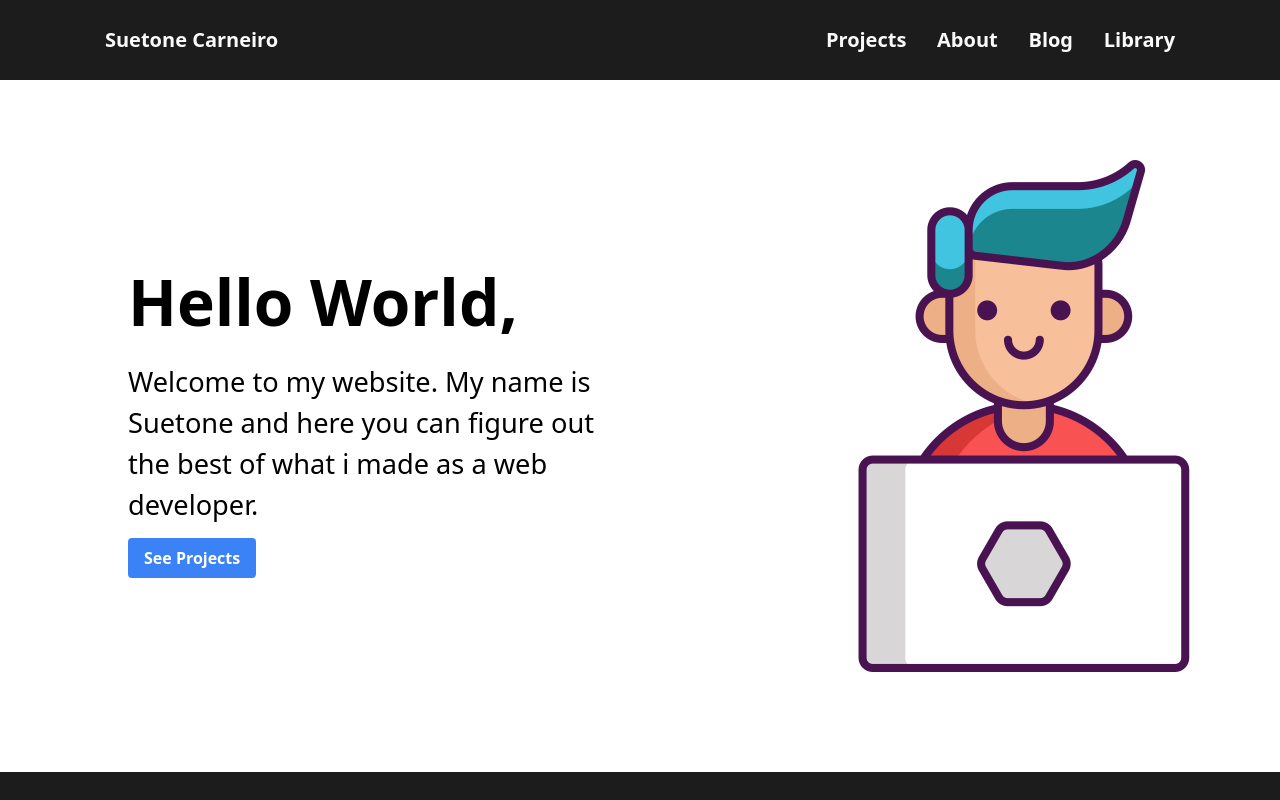
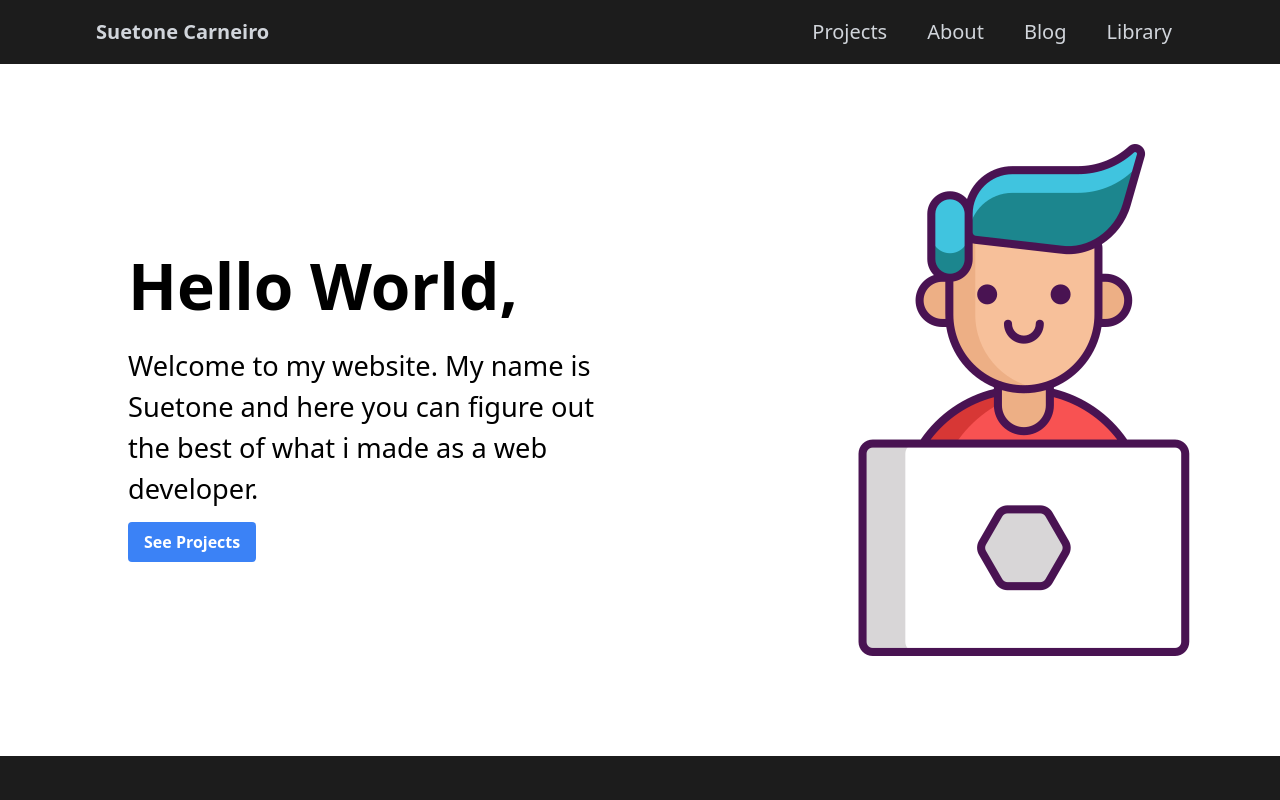
Before and after one commit to SuetoneCarneiro/portfolio-website, a plain HTML site: page index.html in a window 1280 px wide. Shown: the top 800 px of the page. Drawn offline with nearby package versions, Linux system fonts and the light colour scheme.

Commit message:
new responsive nav bar

```diff
--- a/css/styles.css
+++ b/css/styles.css
@@ -1,27 +1,5 @@
 body {
     margin: 0;
-}
-
-header {
-    display: flex;
-    justify-content: space-between;
-    align-items: center;
-    font-size: 1.25em;
-    background-color: #1c1c1c;
-    color: #fafafa;
-    height: 10vh;
-    padding: 0 7vw 0 7vw;
-}
-
-nav>ul {
-    display: flex;
-    justify-content: space-evenly;
-    align-items: center;
-}
-
-nav>ul>li {
-    display: block;
-    margin: 0 1.2vw;
 }
 
 section {
@@ -135,23 +113,3 @@ footer {
         margin-left: 0;
     }
 }
-
-@media screen and (max-width: 600px) {
-    header {
-        flex-direction: column;
-        /*padding-bottom: 100px;*/
-        padding-top: 30px;
-        /*display: none;*/
-    }
-    header li{
-        padding-top: 10px;
-    }
-    header ul{
-        display: none;
-    }
-
-    #welcome-section {
-        margin-top: 0;
-    }
-
-}
--- a/index.html
+++ b/index.html
@@ -10,15 +10,63 @@
 </head>
 <body>
     <header class="bold">
-        <div id="logo">Suetone Carneiro</div>
-        <nav>
-            <ul>
-                <li class="menu-item"><a href="#projects">Projects</a></li>
-                <li class="menu-item"><a href="#">About</a></li>
-                <li class="menu-item"><a href="#blog">Blog</a></li>
-                <li class="menu-item"><a href="#">Library</a></li>
-            </ul>
-        </nav>
+        <!-- nav bar adaptada de https://tailwindui.com/components/application-ui/navigation/navbars-->
+        <nav style="background-color: #1c1c1c;">
+            <div class="mx-auto max-w-7xl px-2 sm:px-6 lg:px-8">
+              <div class="relative flex h-16 items-center justify-between">
+                <div class="absolute inset-y-0 left-0 flex items-center sm:hidden">
+                  <!-- Mobile menu button-->
+                  <button type="button" class="relative inline-flex items-center justify-center rounded-md p-2 text-gray-400 hover:bg-gray-700 hover:text-white focus:outline-none focus:ring-2 focus:ring-inset focus:ring-white sm:hidden" aria-controls="mobile-menu" aria-expanded="false">
+                    <span class="absolute -inset-0.5"></span>
+                    <span class="sr-only">Open main menu</span>
+                    <!--
+                      Icon when menu is closed.
+
+                      Menu open: "hidden", Menu closed: "block"
+                    -->
+                    <svg class="block h-6 w-6" fill="none" viewBox="0 0 24 24" stroke-width="1.5" stroke="currentColor" aria-hidden="true">
+                      <path stroke-linecap="round" stroke-linejoin="round" d="M3.75 6.75h16.5M3.75 12h16.5m-16.5 5.25h16.5" />
+                    </svg>
+                    <!--
+                      Icon when menu is open.
+
+                      Menu open: "block", Menu closed: "hidden"
+                    -->
+                    <svg class="hidden h-6 w-6" fill="none" viewBox="0 0 24 24" stroke-width="1.5" stroke="currentColor" aria-hidden="true">
+                      <path stroke-linecap="round" stroke-linejoin="round" d="M6 18L18 6M6 6l12 12" />
+                    </svg>
+                  </button>
+                </div>
+                <div class="flex flex-shrink-0 items-center ml-16 text-xl">
+                    <h1 class="text-gray-300">Suetone Carneiro</h1>
+                </div>
+                <div class="flex flex-1 items-center justify-center sm:items-stretch sm:justify-end pr-16">
+                  <div class="hidden sm:ml-6 sm:block">
+                    <div class="flex space-x-4">
+                      <!-- Current: "bg-gray-900 text-white", Default: "text-gray-300 hover:bg-gray-700 hover:text-white" -->
+                      <a href="#projects" class="rounded-md px-3 py-2 text-xl font-medium text-gray-300 hover:bg-gray-700 hover:text-white" aria-current="page">Projects</a>
+                      <a href="#" class="rounded-md px-3 py-2 text-xl font-medium text-gray-300 hover:bg-gray-700 hover:text-white">About</a>
+                      <a href="#blog" class="rounded-md px-3 py-2 text-xl font-medium text-gray-300 hover:bg-gray-700 hover:text-white">Blog</a>
+                      <a href="#" class="rounded-md px-3 py-2 text-xl font-medium text-gray-300 hover:bg-gray-700 hover:text-white">Library</a>
+                    </div>
+                  </div>
+                </div>
+
+                </div>
+              </div>
+            </div>
+
+            <!-- Mobile menu, show/hide based on menu state. -->
+            <div class="sm:hidden hidden" id="mobile-menu">
+              <div class="space-y-1 px-2 pb-3 pt-2">
+                <!-- Current: "bg-gray-900 text-white", Default: "text-gray-300 hover:bg-gray-700 hover:text-white" -->
+                <a href="#" class="block rounded-md px-3 py-2 text-base font-medium text-gray-300 hover:bg-gray-700 hover:text-white">Projects</a>
+                <a href="#" class="block rounded-md px-3 py-2 text-base font-medium text-gray-300 hover:bg-gray-700 hover:text-white">About</a>
+                <a href="#" class="block rounded-md px-3 py-2 text-base font-medium text-gray-300 hover:bg-gray-700 hover:text-white">Blog</a>
+                <a href="#" class="block rounded-md px-3 py-2 text-base font-medium text-gray-300 hover:bg-gray-700 hover:text-white">Library</a>
+              </div>
+            </div>
+          </nav>
     </header>
     <main>
         <section id="welcome-section">
@@ -186,6 +234,21 @@
         </p>
     </div>
     </footer>
+
+    <script>
+        document.addEventListener('DOMContentLoaded', function () {
+          const menuButton = document.querySelector('button[aria-controls="mobile-menu"]');
+          const mobileMenu = document.getElementById('mobile-menu');
+
+          menuButton.addEventListener('click', function () {
+            const isExpanded = menuButton.getAttribute('aria-expanded') === 'true' || false;
+            menuButton.setAttribute('aria-expanded', !isExpanded);
+            mobileMenu.classList.toggle('hidden');
+          });
+        });
+      </script>
+
+
 </body>
 
 </html>
```
